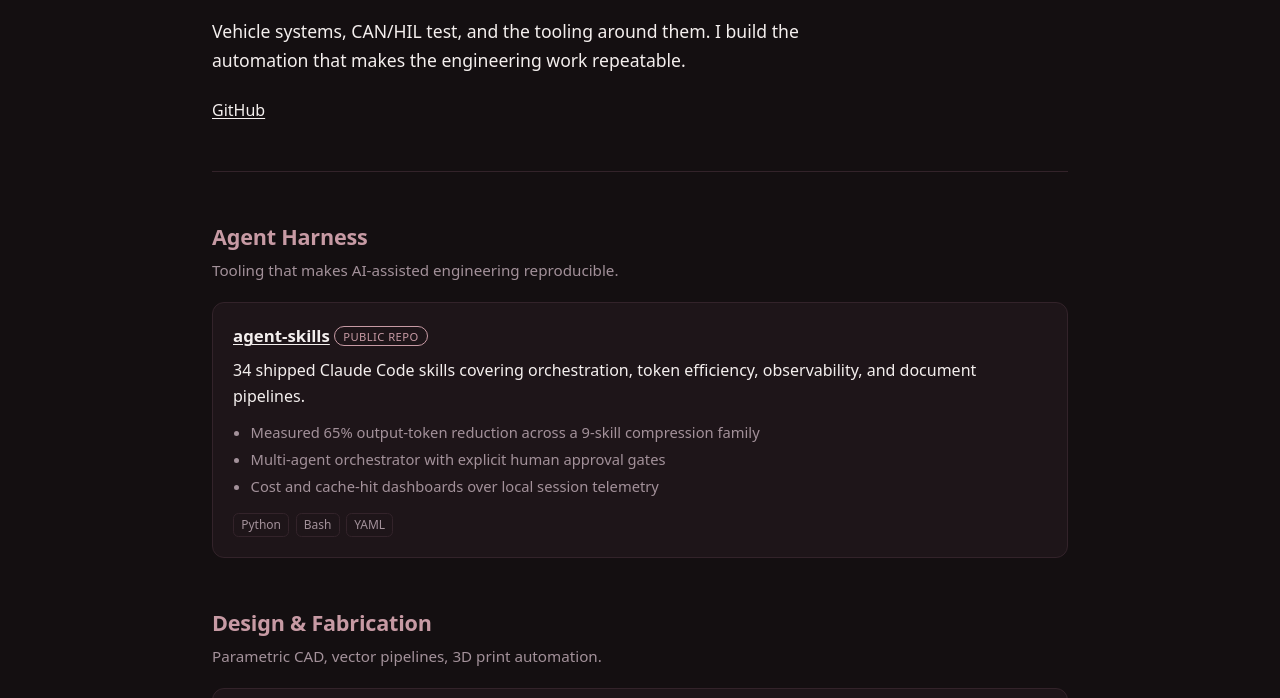
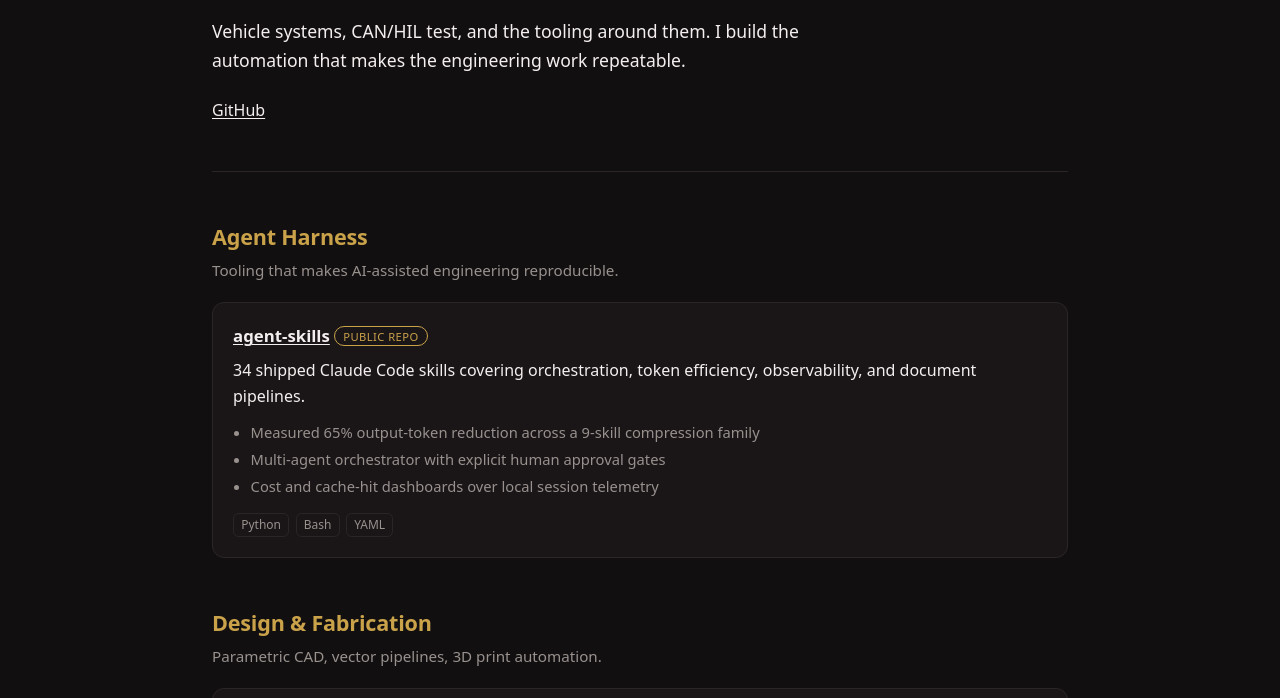
Before and after one commit to RAEngineered/raengineered.github.io, a plain HTML site: page index.html in a window 1280 px wide. Shown: the part 280-978 px from the top of the page. Drawn offline with Linux system fonts and the dark colour scheme.

Commit message:
style: darken accent to avatar red, drop pink tint
Accent is now #45101B - the avatar red #5A1322 darkened ~20%. Neutrals
had a pink tint that read as pink against the burgundy; reverted to true
gray. Dark mode uses brand gold for accent text since a red that dark is
unreadable on a near-black field, and keeps the raw avatar red as the rule.

Co-Authored-By: Claude Opus 5 <noreply@anthropic.com>

```diff
--- a/index.html
+++ b/index.html
@@ -10,13 +10,14 @@
 <style>
 :root {
   color-scheme: light dark;
-  /* Brand palette - burgundy. Source: brand/README.md colour table. */
-  --bg:#faf7f7; --fg:#1a1214; --muted:#6f6165; --line:#e7dcde;
-  --card:#ffffff; --accent:#5A1322; --gold:#9a7420; --rule:#5A1322;
+  /* Brand palette. Accent is the avatar red #5A1322 darkened; neutrals are
+     kept neutral so nothing reads pink. */
+  --bg:#fbfaf9; --fg:#171414; --muted:#68635f; --line:#e2dedb;
+  --card:#ffffff; --accent:#45101B; --gold:#8a6718; --rule:#45101B;
 }
 @media (prefers-color-scheme: dark) {
-  :root { --bg:#140F11; --fg:#F4EFEE; --muted:#a3919a; --line:#33232a;
-           --card:#1E1519; --accent:#C79AA4; --gold:#C9A24A; --rule:#8d2338; }
+  :root { --bg:#120F10; --fg:#F4EFEE; --muted:#98918e; --line:#2b2527;
+           --card:#1A1517; --accent:#C9A24A; --gold:#C9A24A; --rule:#5A1322; }
 }
 * { box-sizing:border-box; }
 body {
```
Also changed, not shown: 1 other file.
